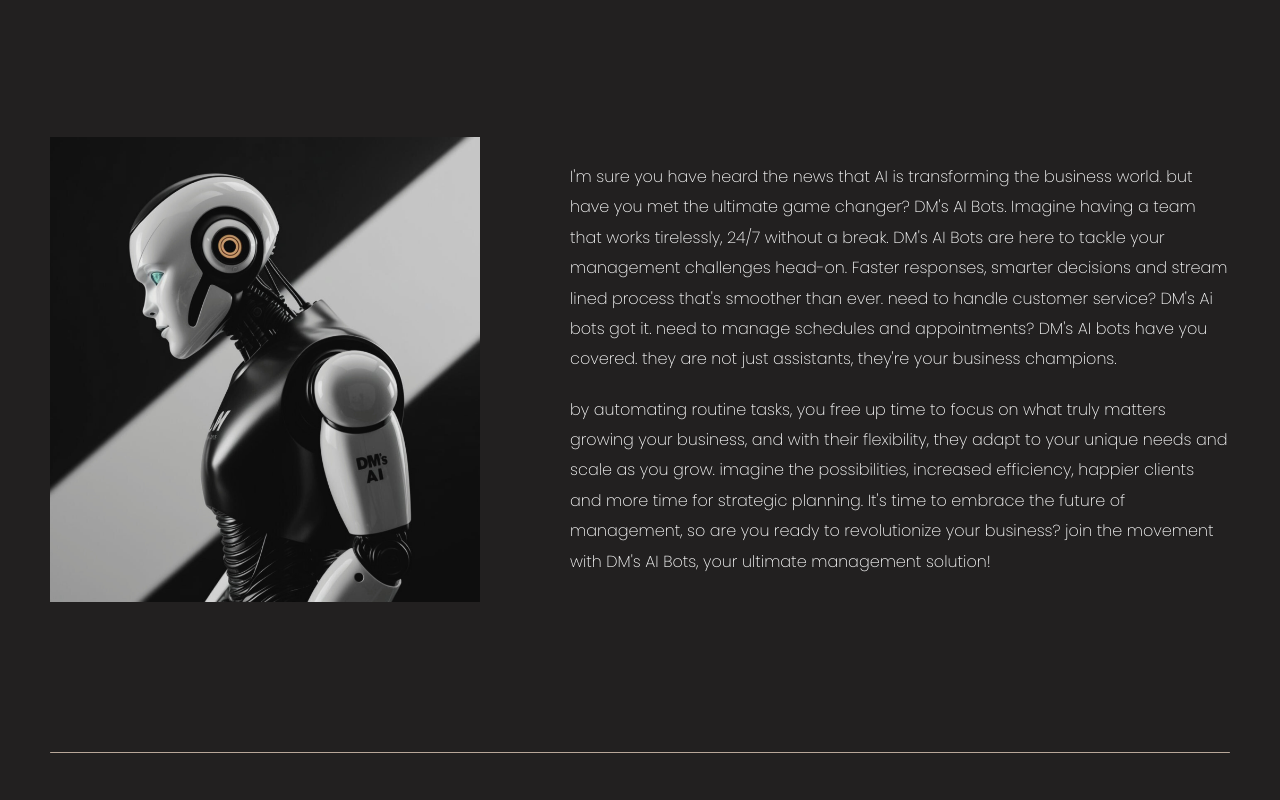
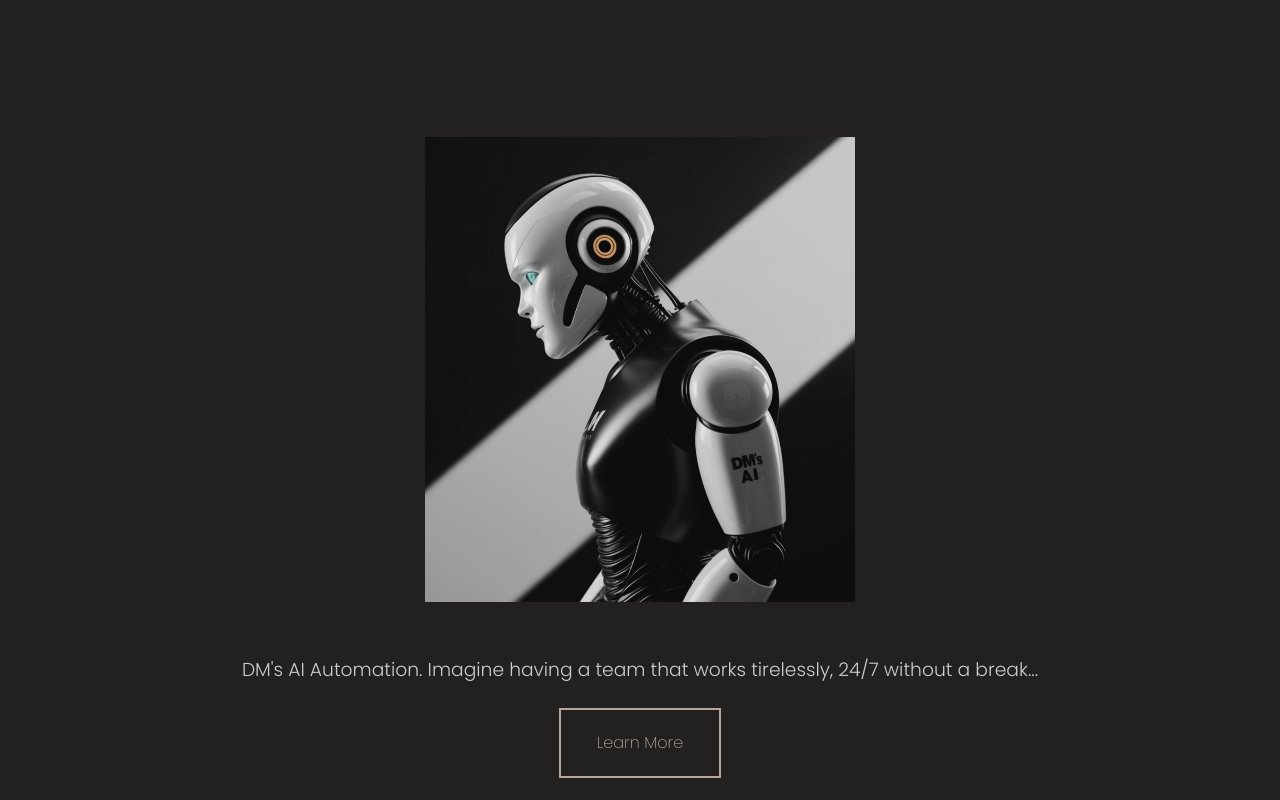
Before and after one commit to andria21/DMS-AI-Company, a Next.js app: page /en/about in a window 1280 px wide. Shown: the part 1180-1980 px from the top of the page. Built offline with nearby package versions, Linux system fonts and the light colour scheme.

Commit message:
changed services layout and made it more readable

```diff
--- a/messages/en.json
+++ b/messages/en.json
@@ -11,12 +11,13 @@
   "About": {
     "title": "DM's AI Automation Company",
     "description": "I'm sure you have heard the news that AI is transforming the business world. but have you met the ultimate game changer?",
-    "textOne": "I'm sure you have heard the news that AI is transforming the business world. but have you met the ultimate game changer? DM's AI Bots. Imagine having a team that works tirelessly, 24/7 without a break. DM's AI Bots are here to tackle your management challenges head-on. Faster responses, smarter decisions and stream lined process that's smoother than ever. need to handle customer service? DM's Ai bots got it. need to manage schedules and appointments? DM's AI bots have you covered. they are not just assistants, they're your business champions.",
+    "textOne": "DM's AI Automation. Imagine having a team that works tirelessly, 24/7 without a break...",
     "textTwo": "by automating routine tasks, you free up time to focus on what truly matters growing your business, and with their flexibility, they adapt to your unique needs and scale as you grow. imagine the possibilities, increased efficiency, happier clients and more time for strategic planning. It's time to embrace the future of management, so are you ready to revolutionize your business? join the movement with DM's AI Bots, your ultimate management solution!",
     "quoteOne": "Join the movement with DM AI Bots—your ultimate management solution!",
     "quoteTwo": "AI bots reshape the future of business.",
     "serviceButton": "Services",
-    "workTogetherButton": "Let's Work Together"
+    "workTogetherButton": "Let's Work Together",
+      "learnMoreButton": "Learn More"
   },
   "Services": {
     "title": "DM's AI Automation Company Services",
--- a/messages/ka.json
+++ b/messages/ka.json
@@ -11,12 +11,13 @@
   "About": {
     "title": "DM's AI",
     "description": "ხელოვნური ინტელექტის ავტომატიზაცია მოგცემთ შესაძლებლობას, სწრაფად მოერგოთ ბაზრის ცვლილებებს და კონკურენციას არ ჩამორჩეთ. დღეს მსოფილოში თითქმის ყველა წამყვანი კომპანია იყენებს ხელოვნური ინტელექტის ავტომატიზაციას",
-    "textOne": "DM's AI წარმოიდგინეთ გუნდს, რომელიც მუშაობს, 24/7-ზე შესვენების გარეშე. DM's AI ბოტები მზად არიან თქვენი მენეჯმენტის გამოწვევების დასაძლევად. სწრაფი პასუხები, ჭკვიანი გადაწყვეტილებები და ოპტიმიზირებული პროცესები, რომლებიც უფრო მეტად გამარტივებულია, ვიდრე ოდესმე. გჭირდებათ მომხმარებელთა მომსახურების მართვა? DM's AI ბოტები აქ არიან. გჭირდებათ შეხვედრების მართვა? DM's AI ბოტები ყველაფერს უზრუნველყოფენ. ისინი უბრალოდ ასისტენტები კი არა, თქვენი ბიზნესის ჩემპიონები არიან.",
+    "textOne": "DM's AI წარმოგიდგინეთ გუნდს, რომელიც მუშაობს, 24/7-ზე შესვენების გარეშე...",
     "textTwo": "რუტინული დავალებების ავტომატიზაციის საშუალებით, თქვენ ათავისუფლებთ დროს იმაზე კონცენტრირებისთვის, რაც ნამდვილად მნიშვნელოვანია — თქვენი ბიზნესის განვითარებისთვის. მათი მოქნილობის წყალობით, DM's AI ბოტები ადაპტირდებიან თქვენს უნიკალურ საჭიროებებთან და იზრდებიან თქვენთან ერთად. წარმოიდგინეთ შესაძლებლობები: გაზრდილი ეფექტურობა, უფრო კმაყოფილი კლიენტები და მეტი დრო სტრატეგიული დაგეგმარებისთვის მზად ხართ, რომ რევოლუცია მოახდინოთ თქვენს ბიზნესში? DM's AI — თქვენი მენეჯმენტის გადაწყვეტა!",
     "quoteOne": "თქვენი ბიზნესის საუკეთესო თანამშრომელი!",
     "quoteTwo": "ხელოვნური ინტელექტი ქმნის ბიზნესის მომავალს.",
     "serviceButton": "სერვისები",
-    "workTogetherButton": "სერვისები"
+    "workTogetherButton": "სერვისები",
+    "learnMoreButton": "გაიგე მეტი"
   },
   "Services": {
     "title": "DM's AI ავტომატიზაციის კომპანიის სერვისები",
--- a/src/app/[locale]/about/page.js
+++ b/src/app/[locale]/about/page.js
@@ -62,8 +62,12 @@
             />
             <div className={styles.blogTextContainer}>
               <div className={styles.textOne}>
-                <p>{t("textOne")}</p>
-                <p>{t("textTwo")}</p>
+                <h3 className={styles.textOneDescription}>{t("textOne")}</h3>
+                <ButtonComponent
+                  to={"/about/learn-more"}
+                  buttonPlaceholder={t("learnMoreButton")}
+                ></ButtonComponent>
+                {/* <p>{t("textTwo")}</p> */}
               </div>
             </div>
           </div>
--- a/src/app/[locale]/about/page.module.css
+++ b/src/app/[locale]/about/page.module.css
@@ -1,4 +1,4 @@
-@import url('https://fonts.googleapis.com/css2?family=Montserrat:ital,wght@0,100..900;1,100..900&family=Noto+Sans+Georgian:wght@100..900&display=swap');
+@import url("https://fonts.googleapis.com/css2?family=Montserrat:ital,wght@0,100..900;1,100..900&family=Noto+Sans+Georgian:wght@100..900&display=swap");
 .aboutContainer {
   display: flex;
   justify-content: center;
@@ -52,8 +52,7 @@
   font-optical-sizing: auto;
   font-weight: 400;
   font-style: normal;
-  font-variation-settings:
-    "wdth" 100;
+  font-variation-settings: "wdth" 100;
 }
 
 .AboutSectionContainer {
@@ -100,10 +99,11 @@
 .blogContainer {
   display: flex;
   margin: 150px 0px;
-  justify-content: space-between;
+  justify-content: space-evenly;
+  flex-direction: column;
   align-items: center;
   text-align: left;
-  gap: 90px;
+  gap: 50px;
   color: #ffffff;
   font-size: 16px;
   font-weight: 200;
@@ -126,6 +126,14 @@
   flex-direction: column;
   gap: 20px;
   line-height: 1.9;
+  justify-content: center;
+  align-items: center;
+
+
+}
+.textOneDescription {
+  font-weight: 300;
+  color: #ccc;
 }
 
 .joinUsContainer {
@@ -294,7 +302,7 @@
     font-size: 20px;
   }
   .infoHeading {
-    font-size: 20px;
+    /* font-size: 20px; */
   }
   .infoParagraph {
     font-size: 11px;
--- a/src/app/[locale]/page.module.css
+++ b/src/app/[locale]/page.module.css
@@ -126,4 +126,7 @@
   .leftSection {
     text-align: center;
   }
+  .infoHeading {
+    font-size: 28px;
+  }
 }
```
Also changed, not shown: src/app/[locale]/about/[more]/page.js (added, +17 -0 lines), src/app/[locale]/about/[more]/page.module.css (added, +26 -0 lines), src/app/[locale]/services/page.module.css (+17 -4 lines), src/components/service-card/service-card.module.css (+11 -3 lines).
